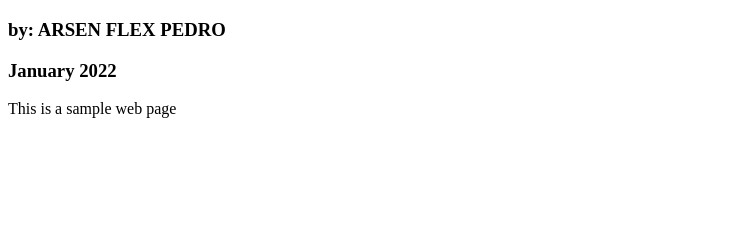
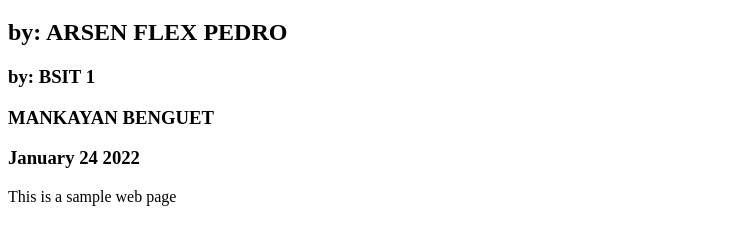
Before and after one commit to ARSENFLEXPEDRO/HUMCOMIAA2, a plain HTML site: page Index.html in a window 1280 px wide. Shown: the part 61-306 px from the top of the page, without its empty margins (0-756 px from the left). Drawn offline with Linux system fonts and the light colour scheme.

Commit message:
Add files via upload

```diff
--- a/Index.html
+++ b/Index.html
@@ -6,8 +6,10 @@
 <body>
 
 <h1>Human Computer Interaction - HUMCOM1 IAA2</h1>
-<h3>by: ARSEN FLEX PEDRO </h3>
-<h3>January 2022 </h3>
+<h2>by: ARSEN FLEX PEDRO </h2>
+<h3>by: BSIT 1 </h3>
+<h3>MANKAYAN BENGUET </h3>
+<h3>January 24 2022 </h3>
 <p>This is a sample web page</p>
 </body>
 </html>
```
